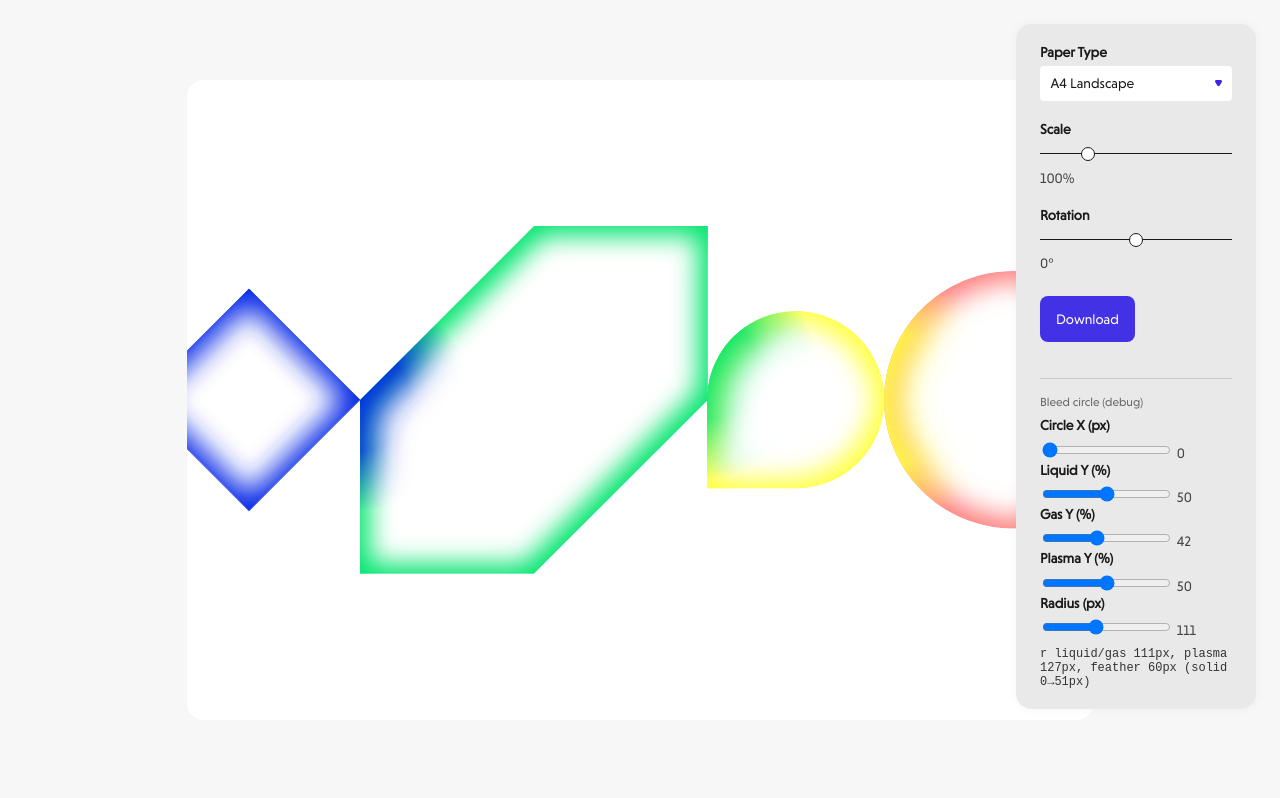
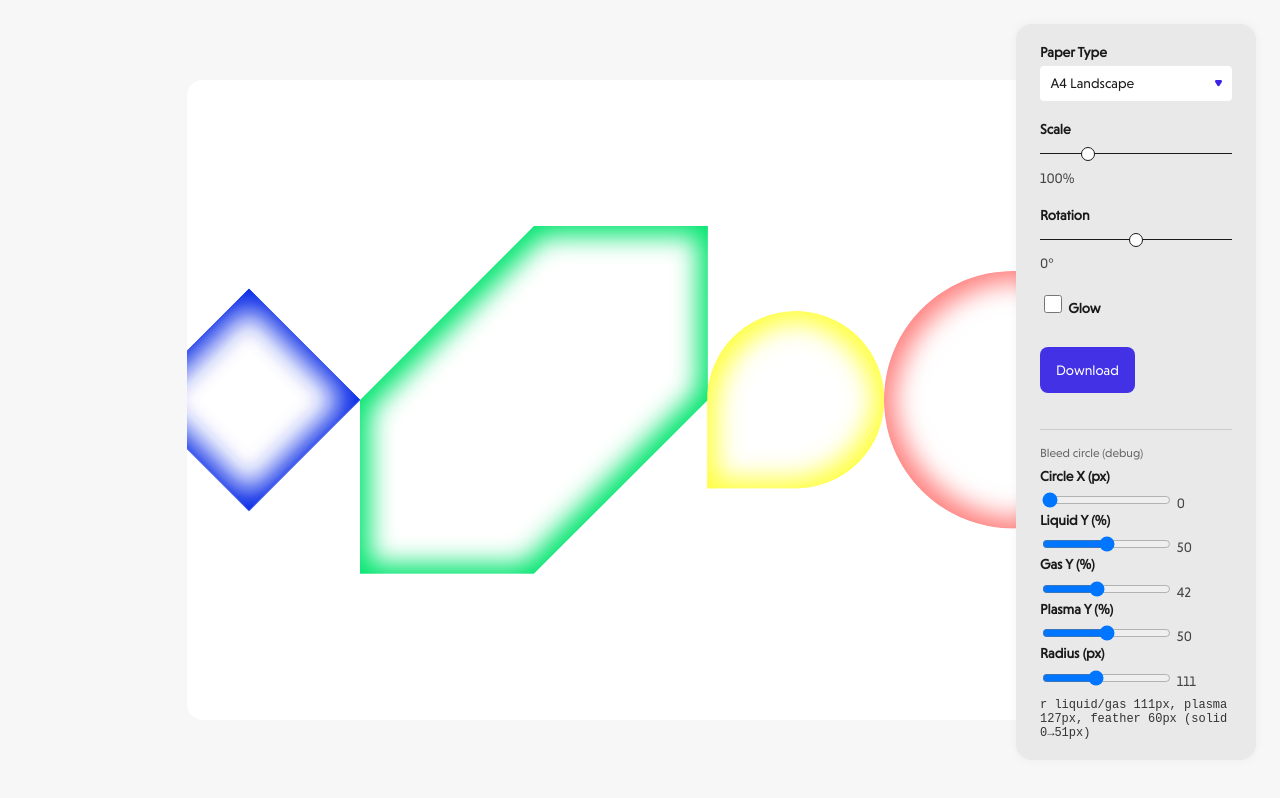
Before and after one commit to fishfinger-media/Molten-Shapes, a website built with Vite: page index.html in a window 1280 px wide. Built offline with nearby package versions, Linux system fonts and the light colour scheme.

Commit message:
Add glow toggle functionality with UI integration

```diff
--- a/index.html
+++ b/index.html
@@ -77,6 +77,12 @@
           <input type="range" id="rotation" min="-180" max="180" value="0" aria-label="Rotate all shapes" />
           <span id="rotation-value" class="menu-value">0°</span>
         </div>
+        <div class="menu-section glow-toggle">
+          <label class="checkbox-label">
+            <input type="checkbox" id="glow-enabled" aria-label="Enable bleed overlay glow" />
+            <span>Glow</span>
+          </label>
+        </div>
         <button type="button" id="download-btn">Download</button>
         <div class="menu-section debug-section" aria-label="Bleed circle position debug">
           <span class="menu-section-label">Bleed circle (debug)</span>
--- a/src/main.js
+++ b/src/main.js
@@ -78,6 +78,7 @@ let debugCircleR = 111;   // radius in px (default for liquid/gas)
 let debugCircleRByShape = [111, 111, 111, 127]; // [unused, liquid, gas, plasma] radius per shape (plasma 127)
 // Glow colour per shape (0=blue, 1=green, 2=yellow, 3=red). This shape's colour bleeds into the next.
 let glowColorByShapeIndex = [0, 1, 2, 3]; // [solid, liquid, gas, plasma] → plasma red by default
+let glowEnabled = false; // off by default; toggles bleed overlay only (base shapes always have their glow)
 
 let panStartX = 0;
 let panStartY = 0;
@@ -1025,6 +1026,14 @@ function setFilterGlowColor(filterEl, rgb) {
   if (flood) flood.setAttribute('flood-color', rgb);
 }
 
+// Toggle only the bleed overlay (circles); base shapes always keep their glow filter.
+function updateGlowVisibility() {
+  [1, 2, 3].forEach((i) => {
+    const layer = bleedOverlayWraps[i];
+    if (layer) layer.style.display = glowEnabled ? '' : 'none';
+  });
+}
+
 // Apply glow colours: main shape i uses glowColorByShapeIndex[i]; bleed on shape i uses colour of shape i-1 (bleeds into this shape).
 function applyGlowColors() {
   SHAPES.forEach((_, i) => {
@@ -1096,6 +1105,7 @@ async function init() {
 
   updateLayout();
   updatePaperClass();
+  updateGlowVisibility(); // bleed overlay off by default
   requestAnimationFrame(ensureSamplesBuilt);
 
   const paperTypeSelect = document.getElementById('paper-type');
@@ -1129,6 +1139,15 @@ async function init() {
       groupRotation = Number(rotationInput.value);
       if (rotationValueEl) rotationValueEl.textContent = groupRotation + '°';
       updateGroupTransform();
+    });
+  }
+
+  const glowCheckbox = document.getElementById('glow-enabled');
+  if (glowCheckbox) {
+    glowCheckbox.checked = glowEnabled;
+    glowCheckbox.addEventListener('change', () => {
+      glowEnabled = glowCheckbox.checked;
+      updateGlowVisibility();
     });
   }
 
--- a/src/style.css
+++ b/src/style.css
@@ -417,6 +417,23 @@ body.is-panning * {
   word-break: break-all;
 }
 
+.glow-toggle .checkbox-label {
+  display: inline-flex;
+  align-items: center;
+  gap: 0.5rem;
+  font-family: 'Niveau Grotesk', system-ui, sans-serif;
+  font-size: 0.875rem;
+  font-weight: 600;
+  color: #1a1a1a;
+  cursor: pointer;
+}
+
+.glow-toggle #glow-enabled {
+  width: 18px;
+  height: 18px;
+  cursor: pointer;
+}
+
 #download-btn {
   margin-top: 0.25rem;
   align-self: flex-start;
```
